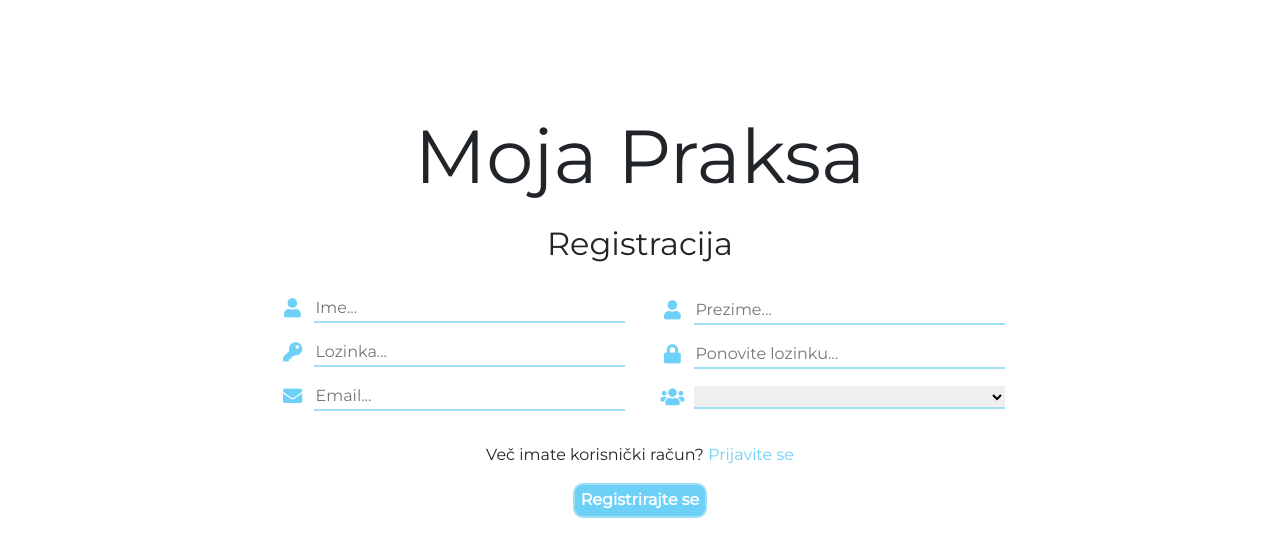
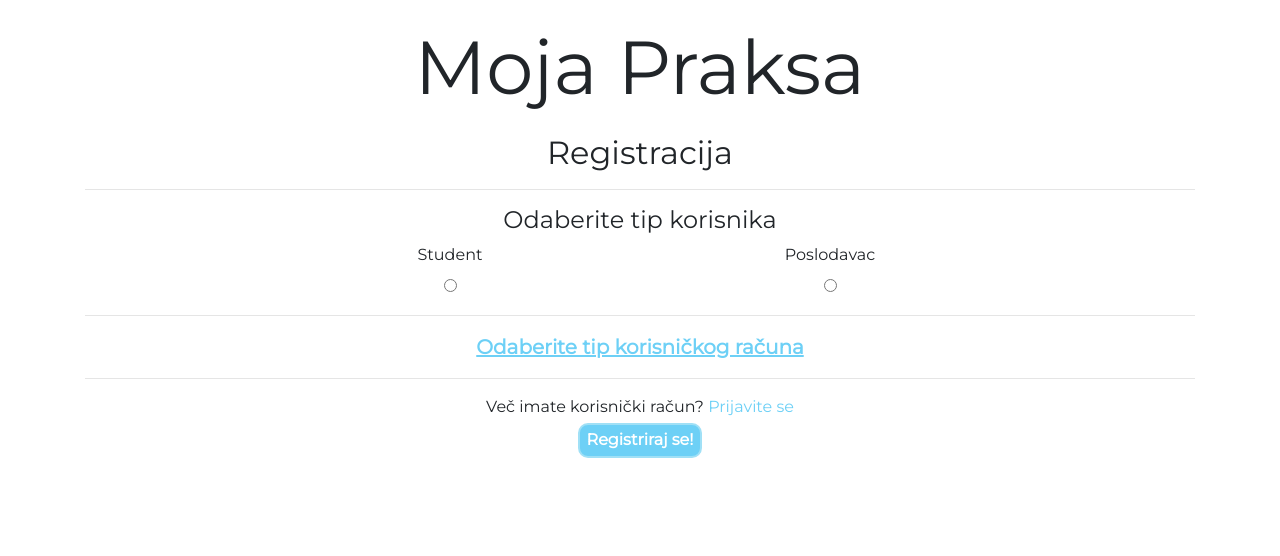
Before and after one commit to mstjepan28/moja_praksa_frontend, a Vue app: page /Signup in a window 1280 px wide. Shown: the top 556 px of the page. Built offline with nearby package versions, Linux system fonts and the light colour scheme.

Commit message:
Registracija i bux fixing

```diff
--- a/public/style.css
+++ b/public/style.css
@@ -2,17 +2,45 @@
 *{
     font-family: 'Montserrat', sans-serif;
     font-size: 16px;
+}
+*:focus{
+    border: none;
+    outline: none;
 }
 button{
     background: none;
     border: none;
     border-radius: none;
 }
-*:focus{
-    border: none;
-    outline: none;
+textarea, textarea:focus{
+	height: 100px;
+
+	resize: none;
+	border: 2px solid #A0E0F6;
+}
+input{
+	border: none;
+}
+input:focus{
+	border: none;
+}
+/* -- Maknut strelice --*/
+input::-webkit-outer-spin-button,
+input::-webkit-inner-spin-button {
+  -webkit-appearance: none;
+  margin: 0;
+}
+input[type=number] {
+	-moz-appearance: textfield;
 }
 
+.input_wrapper{
+	border-bottom: 2px solid #A0E0F6;
+}
+.input_wrapper > .fas{width: 10%}
+.input_wrapper > input{width: 90%;}
+
+/* --- Random --- */
 .responsive_image{
     display: block;
     max-width: 100%;
@@ -28,6 +56,7 @@ button{
 }
 .login_form:hover{
 	color: #6DD0F6;
+	text-decoration: underline;
 }
 .description_text{
     width: 75%;
@@ -73,14 +102,7 @@ button{
 }
 /*--------------------*/
 
-input{
-	border: none;
-	border-bottom: 2px solid #A0E0F6;
-}
-input:focus{
-	border: none;
-	border-bottom: 2px solid #6DD0F6;
-}
+
 
 /*------ Filter -----*/
 .filter_search > *{
@@ -100,3 +122,45 @@ button > .fas{
     padding: 5px 5px 0 5px;
 	color: white
 }
+
+/* --- Filter --- */
+.dropdown-menu{
+	min-width: 250px;
+	max-width: 500px;
+
+	border: 2px solid #6DD0F6;
+}
+.dropdownHeader{
+	margin: 0 2%;
+
+	font-weight: bold;
+	color: #6DD0F6;
+}
+.filter_item{
+	margin: 5%;
+	border-bottom: 2px solid #6DD0F6;
+}
+.filter_item_tag{
+	display: inline-block;
+	width: 10%;
+
+	font-size: 1rem;
+	text-align: center;
+}
+.filter_item_input{
+	display: inline-block;
+	width: 90%;
+
+	border: none
+}
+.filter_item_input:focus{
+	border: none
+}
+
+.dropdownFooter{
+	text-align: center;
+}
+.dropdownFooter > button{
+	display: inline-block;
+	margin: 10px auto;
+}
--- a/src/views/Login.vue
+++ b/src/views/Login.vue
@@ -3,35 +3,39 @@
 		<h1 class="title">Moja Praksa</h1>
 		<h2 class="mt-4">Prijava</h2>
 
-		<div class="row">
-			<div class="col-md-3 col-sm-0"></div>
-
-			<div class="col-md-6 col-sm-12">
-				<form v-on:submit.prevent="login" class="mt-4 form-inline d-flex justify-content-end md-form form-sm active-cyan-2">
-					<div class="input_form mt-3">
+		<form v-on:submit.prevent="login" class="mt-4">
+			<div class="row">
+				<div class="col-md-4 col-sm-0"></div>
+				<div class="col-md-4 col-sm-12">
+					<div class="input_wrapper input_form_margin">
 						<span><i class="fas fa-envelope"></i></span>
 						<input v-model="email" type="email" placeholder="Email..." required/>
 					</div>
-
-					<div class="input_form mt-3">
+					<div class="input_wrapper input_form_margin">
 						<span><i class="fas fa-key"></i></span>
 						<input v-model="password" type="password" placeholder="Lozinka..." required/>
 					</div>
-
-					<div class="options">
-						<div class="mt-3">Nemate korisnički račun? <router-link to="/Signup" class="sign_up">Registrirajte se</router-link></div>
-						<button type="submit" class="button_design button_design mt-3"> Prijava </button>
-					</div>
-				</form>
+				</div>
+				<div class="col-md-4 col-sm-0"></div>
 			</div>
 
-			<div class="col-md-3 col-sm-0"></div>
-		</div>
+			<div class="row" style="text-align: center">
+				<div class="col">
+					<span style="margin: 0 auto">Nemate korisnički račun? <router-link to="/Signup" class="sign_up">Registrirajte se</router-link></span>
+					<button type="submit" class="button_design button_design mt-3"> Prijava </button>
+				</div>
+			</div>
 
+		</form>
 	</div>
 </template>
 
 <script>
+/*
+				<div class="options">s
+
+				</div>
+*/
 import {Auth} from "@/services/index.js";
 
 export default {
@@ -61,42 +65,18 @@ export default {
 </script>
 
 <style>
-h1, h2{
-	margin: 0;
+.input_form_margin{
+	margin: 5%;
 }
-.sign_up{
-	color: #6DD0F6;
-}
-.sign_up:hover{
-	color: #6DD0F6;
-	text-decoration: underline;
+.login{
+	text-align: center;
+	margin: 0 auto;
 }
 
-form{
-	text-align: center;
-}
-.options{
-	display: inline-block;
-	margin: 0 auto
-}
 .fas{
 	position: relative;
 	top: 2px;
 	margin-right: 1%;
 	font-size: 1.2rem;
 }
-.input_form{
-	display: inline-block;
-	width: 100%;
-}
-
-.title{
-	color: black;
-	margin: 0;
-}
-.login{
-	text-align: center;
-	margin: 0 auto;
-	margin-top: 15%;
-}
 </style>
--- a/src/views/Signup.vue
+++ b/src/views/Signup.vue
@@ -1,55 +1,175 @@
 <template>
 	<div class="registration">
-			<h1 class="title">Moja Praksa</h1>
-			<h2 class="mt-4">Registracija</h2>
+		<h1 class="title">Moja Praksa</h1>
+		<h2>Registracija</h2><hr>
 
-			<form v-on:submit.prevent="signup" class="row mt-3 form-inline d-flex justify-content-end md-form form-sm active-cyan-2">
+		<form v-on:submit.prevent="signup">
+			<div class="row"><div class="col"><h4>Odaberite tip korisnika</h4></div></div>
+
+			<!-- Account type -->
+			<div class="row">
+				<div class="col-md-2 col-sm-0"></div>
+
+				<div class="col-md-4 col-sm-12">
+					<label for="student">Student</label><br>
+					<input type="radio" v-model="new_user.account_type" v-on:click="new_user = {}" name="account_type" value="student">
+				</div>
+				<div class="col-md-4 col-sm-12">
+					<label for="poslodavac">Poslodavac</label><br>
+					<input type="radio" v-model="new_user.account_type" v-on:click="new_user = {}" name="account_type" value="poslodavac">
+				</div>
+
+				<div class="col-md-2 col-sm-0"></div>
+			</div><hr>
+			<!-- Account type end -->
+
+			<!-- Student -->
+			<div v-if="new_user.account_type == 'student'" class="row">
 				<div class="col-md-2 col-sm-0"></div>
 				<div class="col-md-4 col-sm-12">
-					<div class="input_form mt-3">
+					<div class="input_wrapper input_form_margin">
 						<span><i class="fas fa-user"></i></span>
 						<input v-model="new_user.name" type="text" placeholder="Ime..." required/>
 					</div>
-
-					<div class="input_form mt-3">
+					<div class="input_wrapper input_form_margin">
 						<span><i class="fas fa-key"></i></span>
 						<input v-model="new_user.password" type="password" placeholder="Lozinka..." required/>
 					</div>
 
-					<div class="input_form mt-3">
+					<div class="input_wrapper input_form_margin">
 						<span><i class="fas fa-envelope"></i></span>
 						<input v-model="new_user.email" type="email" placeholder="Email..." required/>
 					</div>
+
+					<div class="input_form_margin">
+						<div class="input_wrapper">
+							<span><i class="fas fa-code-branch"></i></span>
+							<input v-model="new_user.technology" type="text" placeholder="Tehnologije..." required/>
+						</div>
+						<small style="color: red">Tehnologije odvajajte zarezom(Python,C++)</small>
+					</div>
 				</div>
-
 				<div class="col-md-4 col-sm-12">
-					<div class="input_form mt-3">
+					<div class="input_wrapper input_form_margin">
 						<span><i class="fas fa-user"></i></span>
 						<input v-model="new_user.surname" type="text" placeholder="Prezime..." required/>
 					</div>
 
-					<div class="input_form mt-3">
+					<div v-if="confirm_password_check" class="input_wrapper input_form_margin">
 						<span><i class="fas fa-lock"></i></span>
 						<input v-model="confirm_password" type="password" placeholder="Ponovite lozinku..." required/>
 					</div>
+					<div v-else class="input_wrapper input_form_margin unmatced_passwords">
+						<span><i class="fas fa-lock" style="color: red"></i></span>
+						<input v-model="confirm_password" type="password" placeholder="Ponovite lozinku..." required/>
+					</div>
 
-					<div class="input_form mt-3">
-						<span><i class="fas fa-users"></i></span>
-						<select v-model="new_user.account_type" class="custom_select" required>
-							<option disabled value="">Vrsta računa</option>
-							<option>Student</option>
-							<option>Poslodavac</option>
-						</select>
+					<div class="input_wrapper input_form_margin">
+						<span><i class="fas fa-id-badge"></i></span>
+						<input v-model="new_user.jmbag" type="number" placeholder="JMBAG..." required/>
+					</div>
+
+					<div class="input_wrapper input_form_margin">
+						<span><i class="fas fa-graduation-cap"></i></span>
+						<input v-model="new_user.year" type="number" placeholder="Godina studija..." min=1 max=5 required/>
 					</div>
 				</div>
 				<div class="col-md-2 col-sm-0"></div>
+			</div>
 
-				<div class="options mt-3">
-					<div class="mt-3">Več imate korisnički račun? <router-link to="/Login" class="login_form">Prijavite se</router-link></div>
-					<button v-if="confirm_password_check" type="submit" class="button_design mt-3"> Registrirajte se </button>
-					<button v-else type="button" class="disabled_button mt-3" disabled> Registrirajte se </button>
+			<!-- Poslodavac -->
+			<div v-if="new_user.account_type == 'poslodavac'" class="row">
+				<div class="col-md-2 col-sm-0"></div>
+				<div class="col-md-4 col-sm-12">
+					<div class="input_wrapper input_form_margin">
+						<span><i class="fas fa-user"></i></span>
+						<input v-model="new_user.name" type="text" placeholder="Naziv..." required/>
+					</div>
+
+					<div class="input_wrapper input_form_margin">
+						<span><i class="fas fa-key"></i></span>
+						<input v-model="new_user.password" type="password" placeholder="Lozinka..." required/>
+					</div>
+
+					<div class="input_form_margin">
+						<div class="input_wrapper">
+							<span><i class="fas fa-code-branch"></i></span>
+							<input v-model="new_user.technology" type="text" placeholder="Tehnologije..." required/>
+						</div>
+						<small style="color: red">Tehnologije odvajajte zarezom(Python,C++)</small>
+					</div>
 				</div>
-			</form>
+				<div class="col-md-4 col-sm-12">
+					<div class="input_wrapper input_form_margin">
+						<span><i class="fas fa-envelope"></i></span>
+						<input v-model="new_user.email" type="email" placeholder="Email..." required/>
+					</div>
+
+					<div v-if="confirm_password_check" class="input_wrapper input_form_margin">
+						<span><i class="fas fa-lock"></i></span>
+						<input v-model="confirm_password" type="password" placeholder="Ponovite lozinku..." required/>
+					</div>
+					<div v-else class="input_wrapper input_form_margin unmatced_passwords">
+						<span><i class="fas fa-lock" style="color: red"></i></span>
+						<input v-model="confirm_password" type="password" placeholder="Ponovite lozinku..." required/>
+					</div>
+
+					<div class="input_wrapper input_form_margin">
+						<span><i class="fas fa-location-arrow"></i></span>
+						<input v-model="new_user.location" type="text" placeholder="Lokacija..." required/>
+					</div>
+				</div>
+				<div class="col-md-2 col-sm-0"></div><div class="w-100"></div>
+
+				<div class="col-md-2 col-sm-0"></div>
+				<div class="col-md-8 col-sm-12">
+					<textarea v-model="new_user.about_us" class="about_us" placeholder="Opišite vaše poduzeće u nekoliko rečenica..."></textarea>
+				</div>
+				<div class="col-md-2 col-sm-0"></div><div class="w-100"></div>
+
+				<div class="col-md-2 col-sm-0"></div>
+				<div class="col-md-4 col-sm-12">
+					<div class="input_wrapper input_form_margin">
+						<span><i class="fas fa-at"></i></span>
+						<input v-model="new_user.email" type="email" placeholder="Kontakt email..." />
+					</div>
+					<div class="input_wrapper input_form_margin">
+						<span><i class="fas fa-code"></i></span>
+						<input v-model="new_user.website" type="url" placeholder="Web stranica..." />
+					</div>
+				</div>
+				<div class="col-md-4 col-sm-12">
+					<div class="input_wrapper input_form_margin">
+						<span><i class="fas fa-map-marker-alt"></i></span>
+						<input v-model="new_user.adress" type="text" placeholder="Adreasa..." />
+					</div>
+					<div class="input_wrapper input_form_margin">
+						<span><i class="fas fa-phone"></i></span>
+						<input v-model="new_user.telephone_number" type="tel" placeholder="Broj telefona..." />
+					</div>
+				</div>
+				<div class="col-md-2 col-sm-0"></div>
+			</div>
+
+			<!-- No selection -->
+			<div v-if="!new_user.account_type" class="row" style="text-align: center">
+				<span class="account_type_message">Odaberite tip korisničkog računa</span>
+			</div>
+			<hr>
+
+			<div class="row" style="text-align: center">
+				<span style="margin: 0 auto">Več imate korisnički račun? <router-link to="/Login" class="login_form">Prijavite se</router-link></span>
+			</div>
+
+			<div class="row mt-1 mb-3">
+				<div class="col-md-4 col-sm-0"></div>
+				<div class="col-md-4 col-sm-12">
+					<button type="submit" class="button_design"> Registriraj se! </button>
+				</div>
+				<div class="col-md-4 col-sm-0"></div>
+			</div>
+
+		</form>
 	</div>
 </template>
 
@@ -60,7 +180,7 @@ export default {
 	data(){
 		return{
 			new_user : {},
-			confirm_password: null
+			confirm_password: null,
 		}
 	},
 	methods:{
@@ -90,29 +210,27 @@ export default {
 </script>
 
 <style>
-.input_form > span > i{
-	width: 10%;
-}
-.input_form > select, input{
-	width: 89%;
-}
-.custom_select{
+.unmatced_passwords{border-color: red;}
+
+.about_us{
 	width: 100%;
 }
+.account_type_message{
+	margin: 0 auto;
 
-input, .custom_select{
-	border: none;
-	border-bottom: 2px solid #A0E0F6;
+	color: #6DD0F6;
+	text-decoration: underline;
+
+	font-weight: bold;
+	font-size: 20px;
 }
 
+.input_form_margin{
+	margin: 5%;
+}
 .registration{
 	text-align: center;
 	margin: 0 auto;
-	margin-top: 10%;
-}
-.options{
-	display: inline-block;
-	margin: 0 auto
 }
 
 .fas{
@@ -121,8 +239,4 @@ input, .custom_select{
 	margin-right: 1%;
 	font-size: 1.2rem;
 }
-.input_form{
-	display: inline-block;
-	width: 100%;
-}
 </style>
```
Also changed, not shown: src/views/Partners.vue (+33 -7 lines), src/views/Projects.vue (+26 -30 lines).
